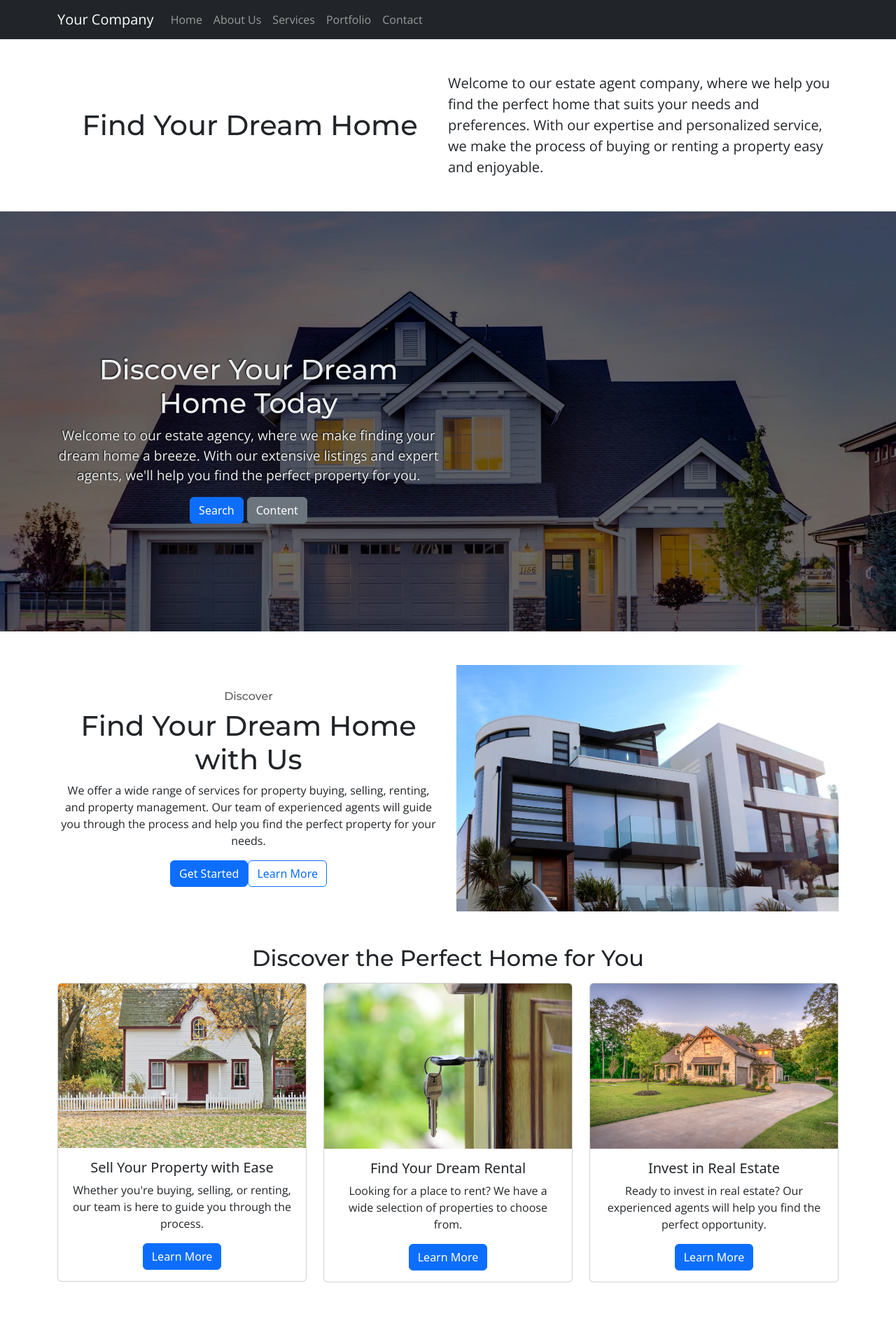
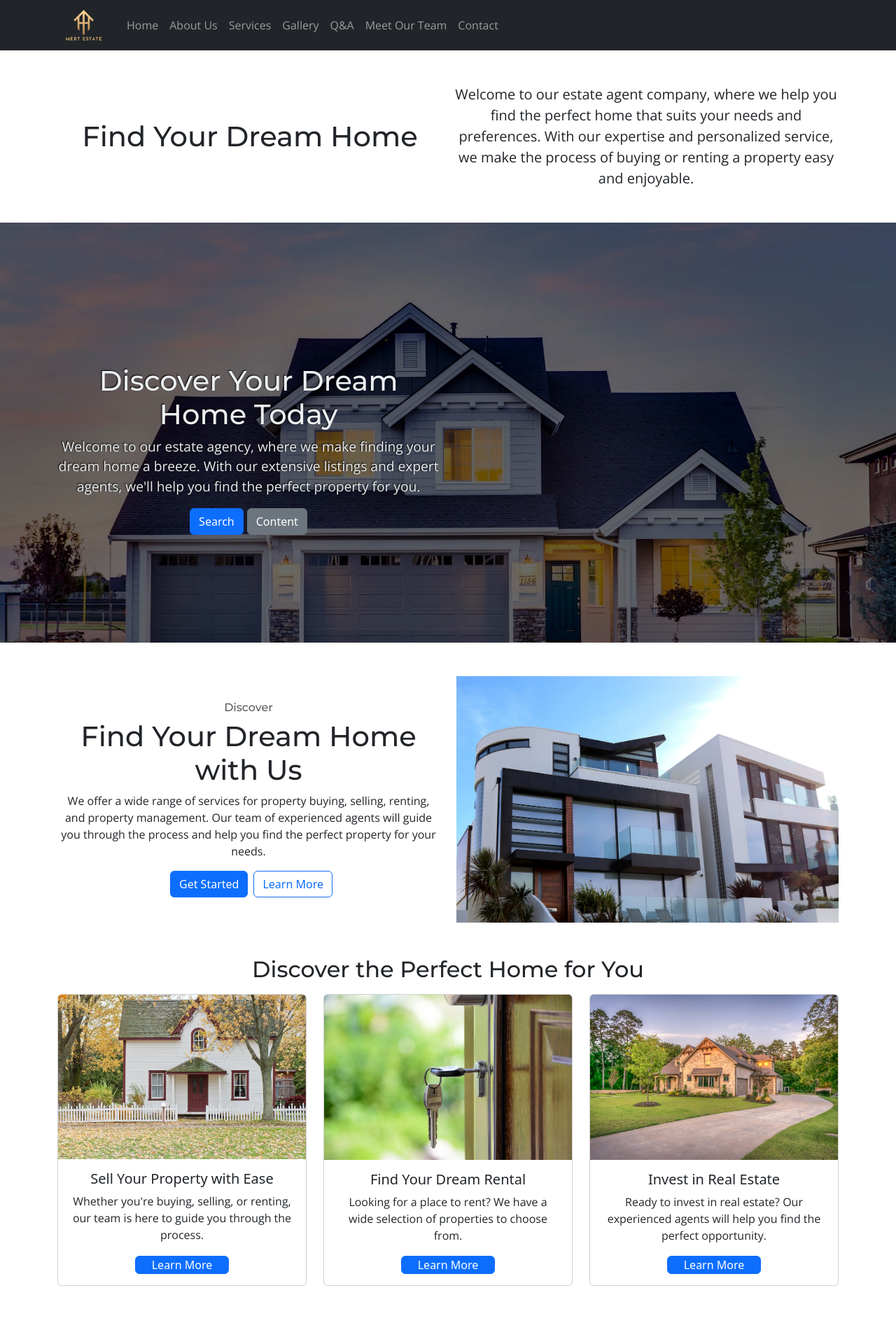
Before and after one commit to Mert003/estateagent, a React (Create React App) app: page / in a window 1280 px wide. Shown: the top 1920 px of the page at 70% size. Built offline with nearby package versions, Linux system fonts and the light colour scheme.

Commit message:
changed some styles and added mobile responsiveness

```diff
--- a/package.json
+++ b/package.json
@@ -13,6 +13,7 @@
     "react-dom": "^18.2.0",
     "react-icons": "^4.12.0",
     "react-scripts": "5.0.1",
+    "react-scroll": "^1.9.0",
     "web-vitals": "^2.1.4"
   },
   "scripts": {
--- a/src/component/contact/contact.js
+++ b/src/component/contact/contact.js
@@ -7,7 +7,7 @@ import "../../../node_modules/bootstrap/dist/css/bootstrap.min.css";
 
 function ContactInfo() {
   return (
-    <Container className='text-center' style={{marginTop:"7rem"}}>
+    <Container className='text-center' style={{marginTop:"7rem"}} id='contact'>
     <Row >
       <Col md={4}>
         <Card className=" border-0">
--- a/src/component/featureSection/featuresection.js
+++ b/src/component/featureSection/featuresection.js
@@ -5,7 +5,7 @@ import featureImage from "../../images/house2.jpg";
 
 const Featuresection = () => {
   return (
-    <Container fluid className='container mt-5'>
+    <Container fluid className='container mt-5' id='about'>
       <Row>
         {/* First Column */}
         <Col sm={12} md={6} className='align-self-center'>
@@ -15,7 +15,7 @@ const Featuresection = () => {
             <p>
             We offer a wide range of services for property buying, selling, renting, and property management. Our team of experienced agents will guide you through the process and help you find the perfect property for your needs.
             </p>
-            <Button variant="primary" className="mr-2">
+            <Button variant="primary" className="mx-2">
               Get Started
             </Button>
             <Button variant="outline-primary">Learn More</Button>
@@ -23,7 +23,7 @@ const Featuresection = () => {
         </Col>
 
         {/* Second Column */}
-        <Col sm={12} md={6}>
+        <Col sm={12} md={6} className='d-none d-md-flex '>
           <img
             src={featureImage} // Replace with your image URL
             alt="Dream Home"
--- a/src/component/footer/footer.js
+++ b/src/component/footer/footer.js
@@ -8,7 +8,7 @@ import logo from "../../images/logo.png";
 
 function Footer() {
   return (
-    <footer className="footer mt-2 bg-light w-100">
+    <footer className="footer mt-2 bg-light w-100 text-center">
     <Row className="py-3">
       <Col md={2}>
         {/* Logo Column */}
--- a/src/component/gallery/gallery.js
+++ b/src/component/gallery/gallery.js
@@ -11,7 +11,7 @@ import "./gallery.css";
 
 const ImageGallerySection = () => {
   return (
-    <Container fluid className='container' style={{marginTop:"7rem"}}>
+    <Container fluid className='container' style={{marginTop:"7rem"}} id='gallery'>
       {/* Header */}
       <Row>
         <Col className="text-left mx-4">
--- a/src/component/herocomponent/Hero.js
+++ b/src/component/herocomponent/Hero.js
@@ -9,7 +9,7 @@ const Hero = () => {
 
 
   return (
-    <div className='hero d-flex justify-content-center align-items-center'>
+    <div className='hero d-flex justify-content-center align-items-center' id='home'>
     <Container fluid className="container pt-5 text-center " >
       <Row className='Row  '>
         <Col md={6} className='col'>
--- a/src/component/howitworks/howitworks.js
+++ b/src/component/howitworks/howitworks.js
@@ -8,7 +8,7 @@ import house3 from "../../images/house5.jpg";
 
 const Howitworks = () => {
   return (
-    <Container fluid className='container mt-5'>
+    <Container fluid className='container mt-5' id='services'>
       {/* Header */}
       <Row>
         <Col className="text-center">
@@ -17,57 +17,58 @@ const Howitworks = () => {
       </Row>
 
       {/* Three Columns */}
-      <Row className="text-center mt-2">
+      <Row className="text-center mt-2 d-flex " >
         {/* Column 1 */}
-        <Col sm={12} md={4}>
-          <Card>
+        <Col sm={12} md={4} className='my-3 my-md-0 d-flex'>
+          <Card >
             <Card.Img
               variant="top"
               src={house1} // Replace with your image URL
               alt="Feature 1"
             />
-            <Card.Body>
+            <Card.Body className='d-flex flex-column'>
               <Card.Title>Sell Your Property with Ease</Card.Title>
               <Card.Text>
               Whether you're buying, selling, or renting, our team is here to guide you through the process.
               </Card.Text>
-              <Button variant="primary">Learn More</Button>
-            </Card.Body>
+              <div className='col-4 col-md-9 col-lg-5 mt-auto mx-auto'>   <Button variant="primary" className='p-0 w-100 text-center'>Learn More</Button></div>
+             </Card.Body>
           </Card>
         </Col>
 
         {/* Column 2 */}
-        <Col sm={12} md={4}>
-          <Card>
+        <Col sm={12} md={4} className='my-3 my-md-0 d-flex  '>
+          <Card >
             <Card.Img
               variant="top"
               src={house2} // Replace with your image URL
               alt="Feature 2"
             />
-            <Card.Body>
+            <Card.Body className='d-flex flex-column'>
               <Card.Title>Find Your Dream Rental</Card.Title>
               <Card.Text>
               Looking for a place to rent? We have a wide selection of properties to choose from.
+
               </Card.Text>
-              <Button variant="primary">Learn More</Button>
-            </Card.Body>
+              <div className='col-4 col-md-9 col-lg-5 mt-auto mx-auto'>   <Button variant="primary" className='p-0 w-100 text-center'>Learn More</Button></div>
+          </Card.Body>
           </Card>
         </Col>
 
         {/* Column 3 */}
-        <Col sm={12} md={4}>
+        <Col sm={12} md={4} className='my-3 my-md-0 d-flex'>
           <Card>
             <Card.Img
               variant="top"
               src={house3} // Replace with your image URL
               alt="Feature 3"
             />
-            <Card.Body>
+            <Card.Body className='d-flex flex-column'>
               <Card.Title>Invest in Real Estate</Card.Title>
               <Card.Text>
                 Ready to invest in real estate? Our experienced agents will help you find the perfect opportunity.
               </Card.Text>
-              <Button variant="primary">Learn More</Button>
+           <div className='col-4 col-md-9 col-lg-5 mt-auto mx-auto'>   <Button variant="primary" className='p-0 w-100 text-center'>Learn More</Button></div>
             </Card.Body>
           </Card>
         </Col>
--- a/src/component/meetourteam/meetourteam.js
+++ b/src/component/meetourteam/meetourteam.js
@@ -32,7 +32,7 @@ const MeetOurTeam = () => {
   ];
 
   return (
-    <Container className='mt-4'>
+    <Container className='mt-4' id='team'>
       {/* Header */}
       <Row>
         <Col className="text-center">
--- a/src/component/navbar/navbar.js
+++ b/src/component/navbar/navbar.js
@@ -1,6 +1,7 @@
 import React from 'react';
 import { Navbar, Nav, Container } from 'react-bootstrap';
 import "../../../node_modules/bootstrap/dist/css/bootstrap.min.css";
+import logo from "../../images/logo.png";
 
 import "./navbar.css";
 
@@ -8,14 +9,17 @@ const NavbarComponent = () => {
   return (
     <Navbar collapseOnSelect expand="lg" bg="dark" variant="dark"  className='navbar'>
     <Container>
-      <Navbar.Brand href="#home">Your Company</Navbar.Brand>
+      <Navbar.Brand href="#home"><img src={logo} width={75} /></Navbar.Brand>
       <Navbar.Toggle aria-controls="responsive-navbar-nav" />
       <Navbar.Collapse id="responsive-navbar-nav">
         <Nav className="ml-auto">
           <Nav.Link href="#home">Home</Nav.Link>
           <Nav.Link href="#about">About Us</Nav.Link>
           <Nav.Link href="#services">Services</Nav.Link>
-          <Nav.Link href="#portfolio">Portfolio</Nav.Link>
+
+          <Nav.Link href="#gallery">Gallery</Nav.Link>
+          <Nav.Link href="#qa">Q&A</Nav.Link>
+          <Nav.Link href="#team">Meet Our Team</Nav.Link>
           <Nav.Link href="#contact">Contact</Nav.Link>
         </Nav>
       </Navbar.Collapse>
--- a/src/component/questions/questions.js
+++ b/src/component/questions/questions.js
@@ -31,7 +31,7 @@ const faqData = [
 
 function FAQSection() {
   return (
-    <div className='container my-5'>
+    <div className='container my-5' id='qa'>
       <h2>Frequently Asked Questions</h2>
       <p>Here are some common questions about our services. If you have additional inquiries, feel free to contact us.</p>
       <Accordion defaultActiveKey="0">
--- a/src/component/subheader/subheader.js
+++ b/src/component/subheader/subheader.js
@@ -7,10 +7,10 @@ const Subheader = () => {
   return (
     <Container className='subContainer'>
     <Row>
-    <Col md={6} className='subContainerCols'>
+    <Col md={6} className='subContainerCols text-center text-sm-left'>
       <h1>Find Your Dream Home</h1>
     </Col>
-    <Col md={6} className='subContainerCols'>
+    <Col md={6} className='subContainerCols  text-center text-sm-left'>
       <p>
       Welcome to our estate agent company, where we help you find the perfect home that suits your needs and preferences. With our expertise and personalized service, we make the process of buying or renting a property easy and enjoyable.
       </p>
```
Also changed, not shown: src/images/logo.png, 1 other file (tests, documents, lock files or other folders).
